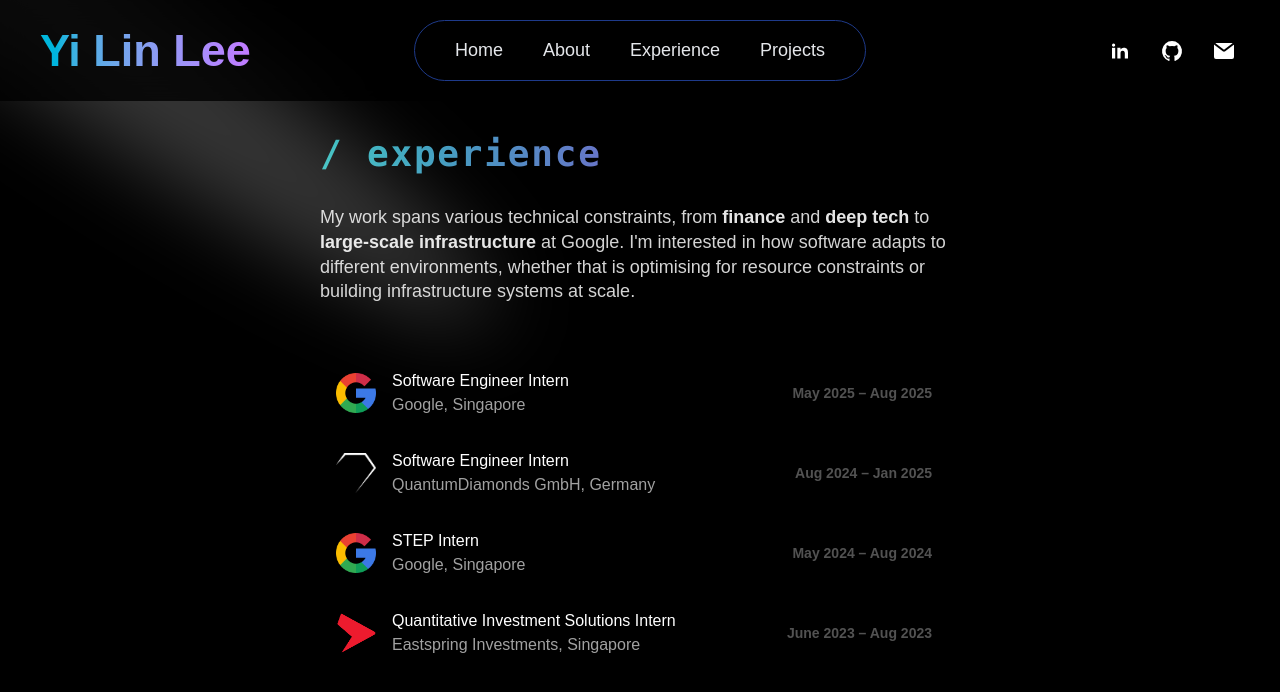
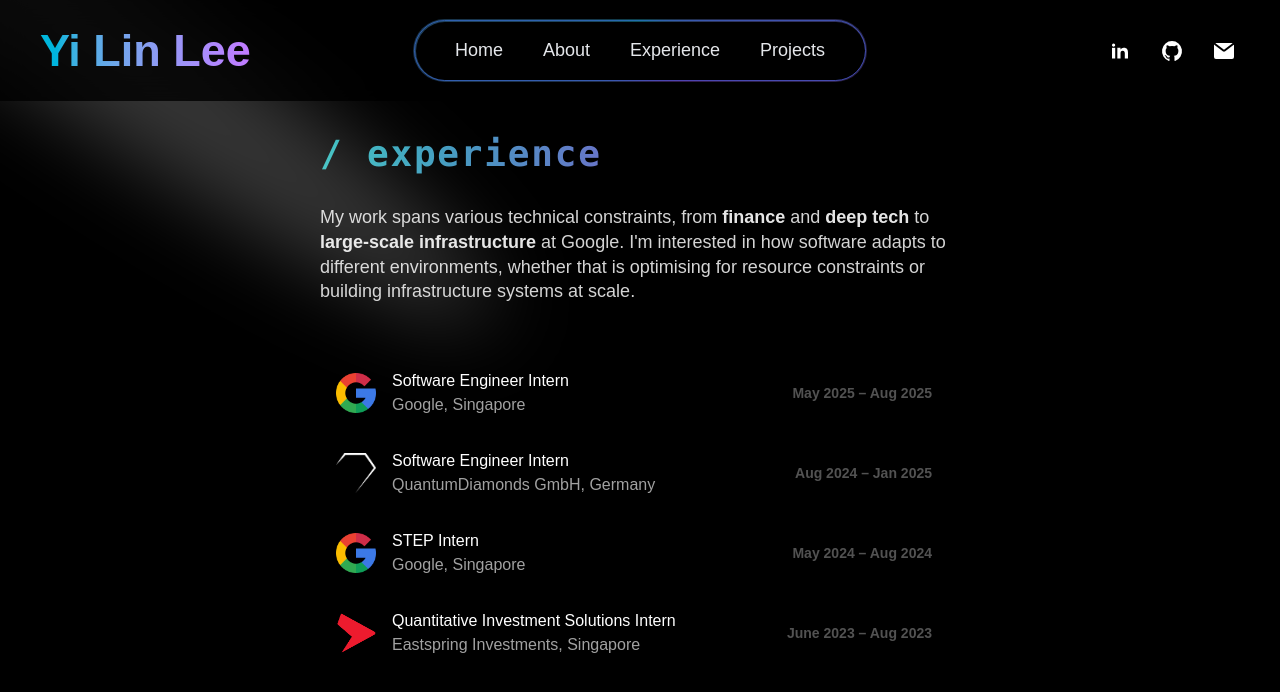
Before and after one commit to yleeyilin/distillation, a React (Vite) app in the folder distillation/: page /experience in a window 1280 px wide. Shown: the top 692 px of the page. Built offline with nearby package versions, Linux system fonts and the light colour scheme.

Commit message:
Update navbar

```diff
--- a/distillation/src/components/NavBar.module.css
+++ b/distillation/src/components/NavBar.module.css
@@ -20,7 +20,6 @@
 .link:hover::after {
   transform: scaleX(1);
 }
-
 .navbar {
   justify-self: center;
   display: flex;
@@ -32,10 +31,64 @@
 
   border: 1px solid rgb(75, 85, 99);
   border-radius: 9999px;
-
   padding: 1rem 2.5rem;
 
   transition: all 300ms ease-in-out;
+
+  position: relative;
+  isolation: isolate;
+}
+
+.navbar::before {
+  content: "";
+  position: absolute;
+  inset: -2px;
+  border-radius: inherit;
+  padding: 2.5px;
+
+  background: conic-gradient(
+    from 0deg,
+    rgba(34, 211, 238, 0.9) 0deg,
+    rgba(168, 85, 247, 0.9) 120deg,
+    rgba(34, 211, 238, 0.9) 360deg
+  );
+
+  /* cut out center so only border remains */
+  -webkit-mask:
+    linear-gradient(#000 0 0) content-box,
+    linear-gradient(#000 0 0);
+  -webkit-mask-composite: xor;
+  mask-composite: exclude;
+
+  filter: blur(6px);
+  opacity: 0.65;
+
+  animation: ringSpin 1.0s linear infinite;
+}
+
+.navbar::after {
+  content: "";
+  position: absolute;
+  inset: -2px;
+  border-radius: inherit;
+  padding: 2px;
+
+  background: conic-gradient(
+    from 0deg,
+    rgba(34, 211, 238, 0.9) 60deg,
+    rgba(168, 85, 247, 0.9) 120deg,
+    rgba(34, 211, 238, 0.9) 180deg,
+  );
+
+  -webkit-mask:
+    linear-gradient(#000 0 0) content-box,
+    linear-gradient(#000 0 0);
+  -webkit-mask-composite: xor;
+  mask-composite: exclude;
+
+  opacity: 0.9;
+
+  z-index: -1;
 }
 
 .navbar:hover {
@@ -43,13 +96,9 @@
 }
 
 @media (min-width: 640px) {
-  .navbar {
-    font-size: 1.125rem;
-  }
+  .navbar { font-size: 1.125rem; }
 }
 
 @media (min-width: 1024px) {
-  .navbar {
-    border-color: rgb(30, 58, 138);
-  }
+  .navbar { border-color: rgb(30, 58, 138); }
 }
--- a/distillation/src/pages/About.jsx
+++ b/distillation/src/pages/About.jsx
@@ -12,9 +12,9 @@ const About = () => {
         I am currently a
         <span className="text-neutral-200 font-bold"> final year computer science student </span>
         at NUS, specialising in
-        <span className="bg-clip-text text-transparent bg-linear-to-r from-cyan-500 to-purple-500 font-semibold"> parallel computing </span>
+        <span className="text-cyan-300 font-semibold"> parallel computing </span>
         and
-        <span className="bg-clip-text text-transparent bg-linear-to-r from-cyan-500 to-purple-500 font-semibold"> software engineering </span>.
+        <span className="text-cyan-300 font-semibold"> software engineering </span>.
       </p>
       <p className="text-neutral-300 text-xs sm:text-lg">
         Outside of school, I am passionate about building projects and experimenting
```
